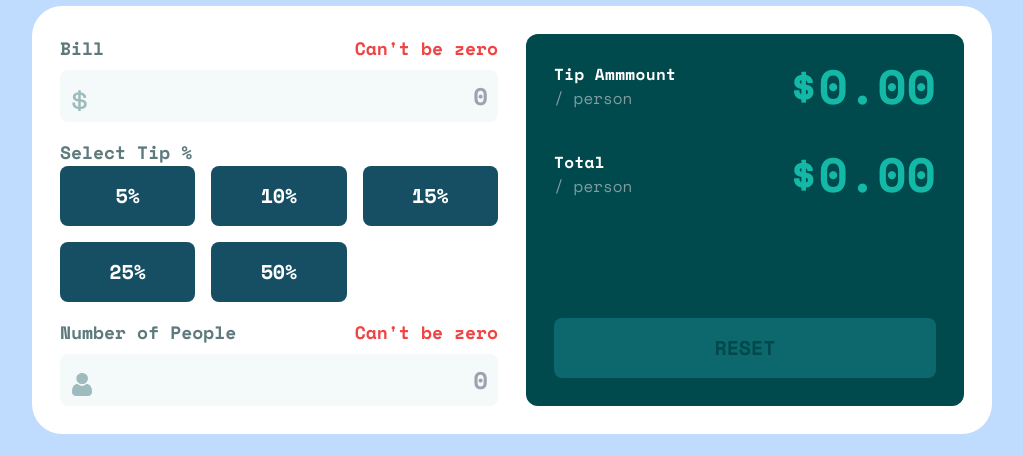
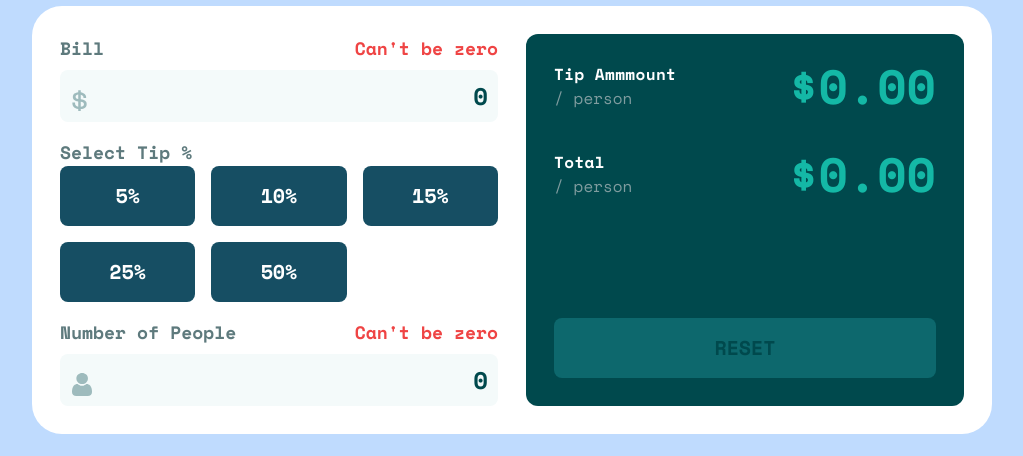
Before and after one commit to LugpDev2022/splitter, a Next.js app: page / in a window 1280 px wide. Shown: the part 232-688 px from the top of the page, without its empty margins (128-1151 px from the left). Built offline with nearby package versions, Linux system fonts and the light colour scheme.

Commit message:
Tests on <NumericInput />

```diff
--- a/app/components/input/NumericInput.tsx
+++ /dev/null
@@ -1,38 +0,0 @@
-interface NumericInputProps {
-  hasError?: boolean;
-  onChange: (target: any) => void;
-  value: number;
-}
-
-const NumericInput: React.FC<NumericInputProps> = ({
-  hasError,
-  onChange,
-  value,
-}) => (
-  <input
-    type='text'
-    className={`
-  ${hasError ? 'border-red-500' : 'border-transparent'}
-  bg-[#f4fafa]
-  border-2
-  duration-300
-  focus:border-cyan-400
-  font-bold
-  hover:border-cyan-400
-  hover:cursor-pointer
-  outline-none
-  p-2
-  rounded-lg
-  text-[#00494d]
-  text-2xl
-  text-right
-  transition
-  w-full
-  `}
-    placeholder='0'
-    value={value > 0 ? value.toString() : ''}
-    onChange={onChange}
-  />
-);
-
-export default NumericInput;
--- a/app/components/input/InputBlock.tsx
+++ b/app/components/inputBlock/InputBlock.tsx
@@ -46,7 +46,7 @@ const InputBlock: React.FC<InputBlockProps> = ({
         />
       </div>
 
-      <NumericInput onChange={onChange} value={value} />
+      <NumericInput onChange={onChange} value={value} onBlur={() => {}} />
     </div>
   </>
 );
--- /dev/null
+++ b/app/components/inputBlock/NumericInput.tsx
@@ -0,0 +1,43 @@
+interface NumericInputProps {
+  hasError?: boolean;
+  onBlur: (target: any) => void;
+  onChange: (target: any) => void;
+  value: number;
+}
+
+//Note: This component requires a onChange function that cleans the input value if it is 0
+
+const NumericInput: React.FC<NumericInputProps> = ({
+  hasError,
+  onBlur,
+  onChange,
+  value,
+}) => (
+  <input
+    type='text'
+    className={`
+    ${hasError ? 'border-red-500' : 'border-transparent'}
+    bg-[#f4fafa]
+    border-2
+    duration-300
+    focus:border-cyan-400
+    font-bold
+    hover:border-cyan-400
+    hover:cursor-pointer
+    outline-none
+    p-2
+    rounded-lg
+    text-[#00494d]
+    text-2xl
+    text-right
+    transition
+    w-full
+    `}
+    placeholder='0'
+    value={value}
+    onChange={onChange}
+    onBlur={onBlur}
+  />
+);
+
+export default NumericInput;
--- a/app/components/sections/BillSection.tsx
+++ b/app/components/sections/BillSection.tsx
@@ -5,7 +5,7 @@ import { useCallback, useContext } from 'react';
 import { AppContext } from '../context/AppContext';
 
 import dollarIcon from '../../assets/icon-dollar.svg';
-import InputBlock from '../input/InputBlock';
+import InputBlock from '../inputBlock/InputBlock';
 
 const BillSection = () => {
   const { bill, handleBillChange, errors } = useContext<any>(AppContext);
@@ -21,7 +21,6 @@ const BillSection = () => {
   return (
     <div>
       <InputBlock
-        placeholder='0'
         icon={dollarIcon}
         iconAlt='dollar icon'
         value={bill}
--- a/app/components/sections/PeopleNumberSection.tsx
+++ b/app/components/sections/PeopleNumberSection.tsx
@@ -5,7 +5,7 @@ import SectionSpan from '../spans/SectionSpan';
 import personIcon from '../../assets/icon-person.svg';
 import { useCallback, useContext } from 'react';
 import { AppContext } from '../context/AppContext';
-import InputBlock from '../input/InputBlock';
+import InputBlock from '../inputBlock/InputBlock';
 
 const PeopleNumberSection = () => {
   const { peopleNumber, handlePeopleNumberChange, errors, tipPercentaje } =
```
Also changed, not shown: 2 other files (tests, documents, lock files or other folders).
